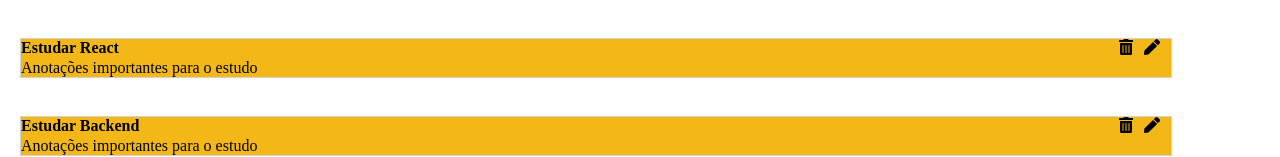
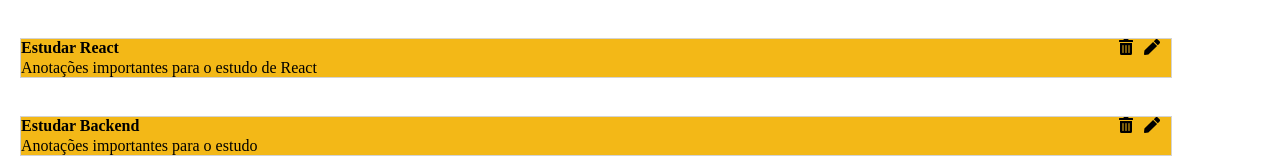
Before and after one commit to Rafaelsimas/listaDeTarefas, a React (Vite) app: page /aplicacao in a window 1280 px wide. Shown: the part 627-784 px from the top of the page. Built offline with nearby package versions, Linux system fonts and the light colour scheme.

Commit message:
Estilizacoes

```diff
--- a/src/Components/Aplication/Aplication.jsx
+++ b/src/Components/Aplication/Aplication.jsx
@@ -41,7 +41,7 @@
     {
       id: 4,
       title: "Estudar React",
-      description: "Anotações importantes para o estudo",
+      description: "Anotações importantes para o estudo de React",
     },
     {
       id: 5,
```
Also changed, not shown: GlobalStyle/GlobalStyle.css (line endings or trailing spaces).
